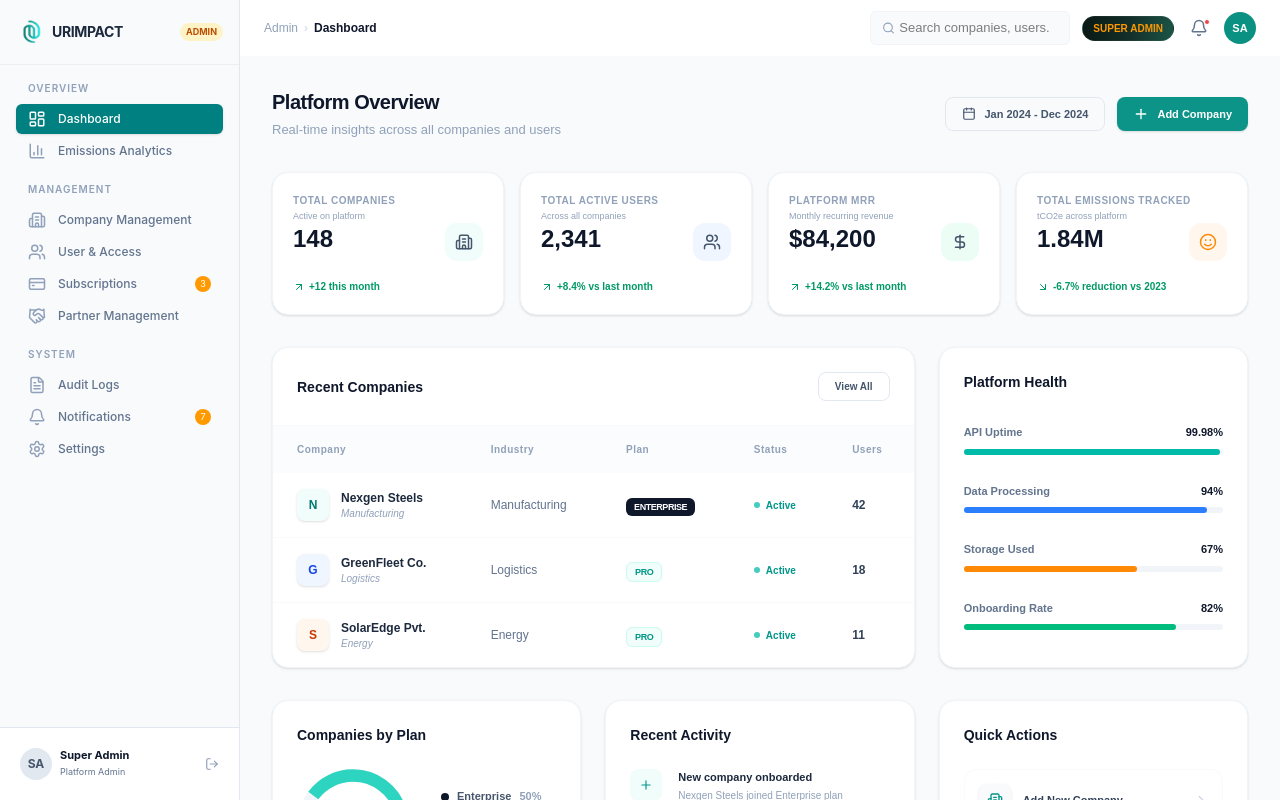
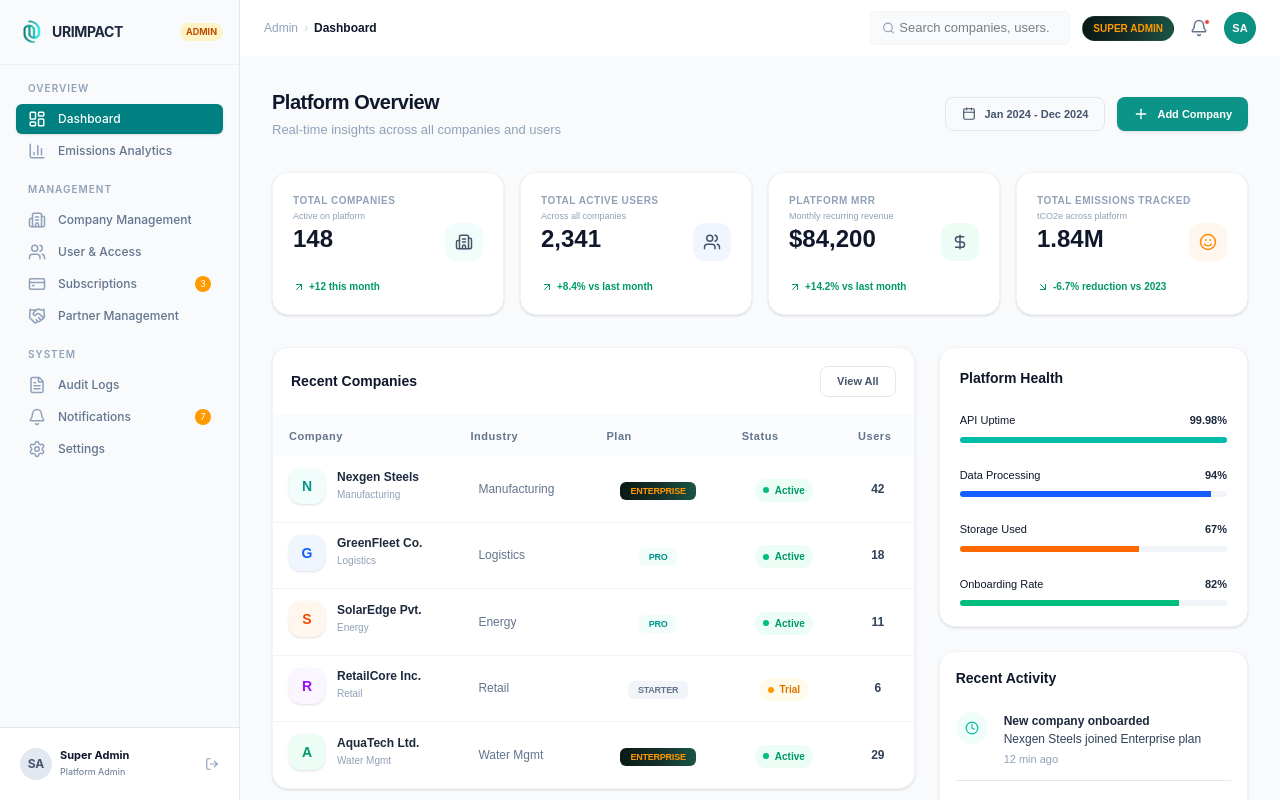
Before and after one commit to hlahijazi2002/A, a React (Vite) app: page /dashboard in a window 1280 px wide. Built offline with nearby package versions, Linux system fonts and the light colour scheme.

Commit message:
feat: enhance dashboard layout

```diff
--- a/index.html
+++ b/index.html
@@ -5,7 +5,7 @@
     <link rel="icon" type="image/svg+xml" href="/logo.png" />
     <meta name="viewport" content="width=device-width, initial-scale=1.0" />
     <link
-      href="https://fonts.googleapis.com/css2?family=Poppins:wght@300;400;500;600;700;800&display=swap"
+      href="https://fonts.googleapis.com/css2?family=DM+Sans:wght@400;500;600;700&display=swap"
       rel="stylesheet"
     />
     <title>URimpact-admin</title>
--- a/src/pages/Dashboard.tsx
+++ b/src/pages/Dashboard.tsx
@@ -8,6 +8,11 @@ import {
   ChevronRight,
   ArrowUpRight,
   ArrowDownRight,
+  Clock,
+  ShieldCheck,
+  UserPlus,
+  FileText,
+  Leaf,
 } from "lucide-react";
 
 const Dashboard = () => {
@@ -102,28 +107,28 @@ const Dashboard = () => {
         ))}
       </div>
 
-      <div className="grid grid-cols-1 md:grid-cols-2 lg:grid-cols-3 gap-6 mb-8">
+      <div className="grid grid-cols-1 lg:grid-cols-3 gap-6 mb-8 items-start">
         <div className="lg:col-span-2 bg-white rounded-2xl border border-slate-100 shadow-sm overflow-hidden">
-          <div className="p-6 flex justify-between items-center border-b border-slate-50">
+          <div className="p-4.5 flex justify-between items-center border-b border-slate-50">
             <h3 className="font-bold text-slate-900 text-sm">
               Recent Companies
             </h3>
-            <button className="text-[10px] font-bold  px-4 py-1.5 rounded-lg border border-slate-200 text-slate-600 transition-colors">
+            <button className="text-[11px] font-bold px-4 py-1.5 rounded-lg border border-slate-200 text-slate-600 hover:bg-slate-50 transition-colors">
               View All
             </button>
           </div>
           <div className="overflow-x-auto">
-            <table className="w-full text-left">
-              <thead className="bg-slate-50/50 text-[10px] text-slate-400 font-bold tracking-wider">
+            <table className="w-full text-left border-collapse">
+              <thead className="bg-slate-50/50 text-[11px] text-slate-500 font-bold tracking-wider">
                 <tr>
-                  <th className="px-6 py-4">Company</th>
-                  <th className="px-6 py-4">Industry</th>
-                  <th className="px-6 py-4">Plan</th>
-                  <th className="px-6 py-4">Status</th>
-                  <th className="px-6 py-4">Users</th>
+                  <th className="px-4 py-3">Company</th>
+                  <th className="px-4 py-3">Industry</th>
+                  <th className="px-4 py-3 ">Plan</th>
+                  <th className="px-4 py-3 ">Status</th>
+                  <th className="px-4 py-3 ">Users</th>
                 </tr>
               </thead>
-              <tbody className="divide-y divide-slate-50">
+              <tbody className="divide-y divide-slate-100">
                 {[
                   {
                     name: "Nexgen Steels",
@@ -132,7 +137,7 @@ const Dashboard = () => {
                     status: "Active",
                     users: "42",
                     initial: "N",
-                    color: "bg-teal-50 text-teal-700",
+                    color: "bg-teal-50 text-teal-600",
                   },
                   {
                     name: "GreenFleet Co.",
@@ -141,7 +146,7 @@ const Dashboard = () => {
                     status: "Active",
                     users: "18",
                     initial: "G",
-                    color: "bg-blue-50 text-blue-700",
+                    color: "bg-blue-50 text-blue-600",
                   },
                   {
                     name: "SolarEdge Pvt.",
@@ -150,45 +155,77 @@ const Dashboard = () => {
                     status: "Active",
                     users: "11",
                     initial: "S",
-                    color: "bg-orange-50 text-orange-700",
+                    color: "bg-orange-50 text-orange-600",
+                  },
+                  {
+                    name: "RetailCore Inc.",
+                    ind: "Retail",
+                    plan: "Starter",
+                    status: "Trial",
+                    users: "6",
+                    initial: "R",
+                    color: "bg-purple-50 text-purple-600",
+                  },
+                  {
+                    name: "AquaTech Ltd.",
+                    ind: "Water Mgmt",
+                    plan: "Enterprise",
+                    status: "Active",
+                    users: "29",
+                    initial: "A",
+                    color: "bg-emerald-50 text-emerald-600",
                   },
                 ].map((row, i) => (
                   <tr
                     key={i}
-                    className="hover:bg-slate-50/50 transition-colors cursor-pointer"
+                    className="hover:bg-slate-50/30 transition-colors cursor-pointer"
                   >
-                    <td className="px-6 py-4 flex items-center gap-3">
+                    <td className="px-4 py-3 flex items-center gap-3">
                       <div
-                        className={`w-8 h-8 ${row.color} rounded-lg flex items-center justify-center font-bold text-xs shadow-sm`}
+                        className={`w-9 h-9 ${row.color} rounded-xl flex items-center justify-center font-bold text-sm shadow-sm`}
                       >
                         {row.initial}
                       </div>
                       <div>
-                        <p className="text-xs font-bold text-slate-800">
+                        <p className="text-xs font-bold text-slate-800 leading-none mb-1">
                           {row.name}
                         </p>
-                        <p className="text-[10px] text-slate-400 italic">
+                        <p className="text-[10px] text-slate-400 font-medium">
                           {row.ind}
                         </p>
                       </div>
                     </td>
-                    <td className="px-6 py-4 text-xs text-slate-500 font-medium">
+                    <td className="px-6 py-5 text-xs text-slate-500 font-medium">
                       {row.ind}
                     </td>
-                    <td className="px-6 py-4">
+                    <td className="px-6 py-5 text-center">
                       <span
-                        className={`text-[9px] px-2 py-1 rounded-md font-black uppercase tracking-tighter ${row.plan === "Enterprise" ? "bg-slate-900 text-white" : "bg-teal-50 text-teal-600 border border-teal-100"}`}
+                        className={`text-[9px] px-2.5 py-1 rounded-md font-bold uppercase tracking-tight ${
+                          row.plan === "Enterprise"
+                            ? "bg-linear-to-r from-[rgb(10,26,22)] via-[#142e29] to-[#1a5546] text-[#ff9800]"
+                            : row.plan === "Pro"
+                              ? "bg-teal-50 text-teal-600"
+                              : "bg-slate-100 text-slate-500"
+                        }`}
                       >
                         {row.plan}
                       </span>
                     </td>
-                    <td className="px-6 py-4">
-                      <span className="text-teal-600 text-[10px] font-bold flex items-center gap-1.5">
-                        <span className="w-1.5 h-1.5 bg-teal-500 rounded-full animate-pulse"></span>{" "}
+                    <td className="px-6 py-5 text-center">
+                      <span
+                        className={`inline-flex items-center gap-1.5 text-[10px] font-bold px-2 py-1 rounded-full ${
+                          row.status === "Active"
+                            ? "bg-emerald-50 text-emerald-600"
+                            : "bg-amber-50 text-amber-600"
+                        }`}
+                      >
+                        <span
+                          className={`w-1.5 h-1.5 rounded-full ${row.status === "Active" ? "bg-emerald-500" : "bg-amber-500"}`}
+                        ></span>
                         {row.status}
                       </span>
                     </td>
-                    <td className="px-6 py-4 text-xs font-bold text-slate-700">
+                    <td className="px-6 py-5 text-center text-xs font-bold text-slate-700">
                       {row.users}
                     </td>
                   </tr>
@@ -198,29 +235,29 @@ const Dashboard = () => {
           </div>
         </div>
 
-        {/* Platform Health - Takes 1 col */}
-        <div className="bg-white rounded-2xl border border-slate-100 p-6 shadow-sm">
-          <h3 className="font-bold text-slate-900 text-sm mb-8">
+        <div className="space-y-6">
+          <div className="bg-white rounded-2xl border border-slate-100 p-5 shadow-sm">
+            <h3 className="font-bold text-slate-900 text-sm mb-6">
               Platform Health
             </h3>
-          <div className="space-y-7">
+            <div className="space-y-6">
               {[
                 {
                   label: "API Uptime",
                   val: "99.98%",
                   color: "bg-teal-500",
-                w: "99%",
+                  w: "99.98%",
                 },
                 {
                   label: "Data Processing",
                   val: "94%",
-                color: "bg-blue-500",
+                  color: "bg-blue-600",
                   w: "94%",
                 },
                 {
                   label: "Storage Used",
                   val: "67%",
-                color: "bg-orange-400",
+                  color: "bg-orange-500",
                   w: "67%",
                 },
                 {
@@ -231,13 +268,13 @@ const Dashboard = () => {
                 },
               ].map((h, i) => (
                 <div key={i}>
-                <div className="flex justify-between text-[11px] font-bold mb-2">
-                  <span className="text-slate-500">{h.label}</span>
-                  <span className="text-slate-900">{h.val}</span>
+                  <div className="flex justify-between text-[11px]  mb-2">
+                    <span className="text-slate-900">{h.label}</span>
+                    <span className="text-slate-800 font-bold">{h.val}</span>
                   </div>
-                <div className="h-1.5 bg-slate-100 rounded-full">
+                  <div className="h-1.5 bg-slate-100 rounded-full overflow-hidden">
                     <div
-                    className={`h-full ${h.color} rounded-full transition-all duration-1000`}
+                      className={`h-full ${h.color} transition-all duration-1000`}
                       style={{ width: h.w }}
                     ></div>
                   </div>
@@ -245,16 +282,73 @@ const Dashboard = () => {
               ))}
             </div>
           </div>
+
+          <div className="bg-white rounded-2xl border border-slate-100 p-4 shadow-sm">
+            <h3 className="font-bold text-slate-900 text-sm mb-6">
+              Recent Activity
+            </h3>
+            <div className="space-y-5">
+              {[
+                {
+                  t: "New company onboarded",
+                  s: "Nexgen Steels joined Enterprise plan",
+                  time: "12 min ago",
+                  color: "text-teal-500",
+                  bg: "bg-teal-50",
+                },
+                {
+                  t: "User role changed",
+                  s: "Priya S. promoted to Admin at GreenFleet",
+                  time: "1h ago",
+                  color: "text-blue-500",
+                  bg: "bg-blue-50",
+                },
+                {
+                  t: "Trial expiring",
+                  s: "RetailCore Inc. trial ends in 2 days",
+                  time: "3h ago",
+                  color: "text-orange-500",
+                  bg: "bg-orange-50",
+                },
+              ].map((item, i) => (
+                <div
+                  key={i}
+                  className="flex gap-4 pb-3 border-b border-slate-200 last:border-0 last:pb-0"
+                >
+                  <div
+                    className={`w-8 h-8 ${item.bg} rounded-full flex items-center justify-center shrink-0`}
+                  >
+                    <Clock size={14} className={item.color} />
+                  </div>
+                  <div>
+                    <p className="text-[12px] font-bold text-slate-800">
+                      {item.t}
+                    </p>
+                    <p className="text-[12px] text-slate-700 mt-0.5 leading-tight">
+                      {item.s}
+                    </p>
+                    <p className="text-[11px] text-slate-400 mt-1">
+                      {item.time}
+                    </p>
+                  </div>
+                </div>
+              ))}
+            </div>
+          </div>
+        </div>
       </div>
 
-      <div className="grid grid-cols-1 md:grid-cols-2 lg:grid-cols-3 gap-6">
-        <div className="bg-white rounded-2xl border border-slate-100 p-6 shadow-sm">
-          <h3 className="font-bold text-slate-900 text-sm mb-6">
+      <div className="grid grid-cols-1 md:grid-cols-3 gap-6 mb-8">
+        <div className="bg-white rounded-2xl border border-slate-100 p-8 shadow-sm">
+          <h3 className="font-bold text-slate-900 text-sm mb-8">
             Companies by Plan
           </h3>
-          <div className="flex items-center gap-8">
-            <div className="relative w-28 h-28 shrink-0">
-              <svg className="w-full h-full" viewBox="0 0 36 36">
+          <div className="flex items-center gap-6">
+            <div className="relative w-24 h-24 shrink-0">
+              <svg
+                className="w-full h-full transform -rotate-90"
+                viewBox="0 0 36 36"
+              >
                 <circle
                   cx="18"
                   cy="18"
@@ -263,122 +357,129 @@ const Dashboard = () => {
                   stroke="#f1f5f9"
                   strokeWidth="4"
                 ></circle>
+
                 <circle
                   cx="18"
                   cy="18"
                   r="15.9"
                   fill="transparent"
-                  stroke="#0f172a"
+                  stroke="#B2E2D5"
                   strokeWidth="4"
-                  strokeDasharray="50 100"
-                  strokeDashoffset="25"
+                  strokeDasharray="15 100"
+                  strokeDashoffset="0"
                 ></circle>
+
                 <circle
                   cx="18"
                   cy="18"
                   r="15.9"
                   fill="transparent"
-                  stroke="#2dd4bf"
+                  stroke="#4FD1C5"
                   strokeWidth="4"
                   strokeDasharray="35 100"
-                  strokeDashoffset="75"
+                  strokeDashoffset="-15"
+                ></circle>
+
+                <circle
+                  cx="18"
+                  cy="18"
+                  r="15.9"
+                  fill="transparent"
+                  stroke="#2D9A8F"
+                  strokeWidth="4"
+                  strokeDasharray="50 100"
+                  strokeDashoffset="-50"
                 ></circle>
               </svg>
             </div>
-            <div className="space-y-3">
-              <div className="flex items-center gap-2 text-[11px] font-bold text-slate-600">
-                <span className="w-2 h-2 bg-slate-900 rounded-full"></span>{" "}
-                Enterprise <span className="ml-auto text-slate-400">50%</span>
+
+            <div className="flex-1 space-y-4">
+              {[
+                { label: "Enterprise", val: "50%", color: "bg-[#2D9A8F]" },
+                { label: "Pro", val: "35%", color: "bg-[#4FD1C5]" },
+                { label: "Starter", val: "15%", color: "bg-[#B2E2D5]" },
+              ].map((item, i) => (
+                <div key={i} className="flex items-center justify-between">
+                  <div className="flex items-center gap-3">
+                    <span
+                      className={`w-2.5 h-2.5 ${item.color} rounded-md`}
+                    ></span>
+                    <span className="text-xs font-semibold text-slate-600">
+                      {item.label}
+                    </span>
                   </div>
-              <div className="flex items-center gap-2 text-[11px] font-bold text-slate-600">
-                <span className="w-2 h-2 bg-teal-400 rounded-full"></span> Pro{" "}
-                <span className="ml-auto text-slate-400">35%</span>
+                  <span className="text-xs font-bold text-slate-500">
+                    {item.val}
+                  </span>
                 </div>
-              <div className="flex items-center gap-2 text-[11px] font-bold text-slate-600">
-                <span className="w-2 h-2 bg-slate-200 rounded-full"></span>{" "}
-                Starter <span className="ml-auto text-slate-400">15%</span>
-              </div>
+              ))}
             </div>
           </div>
         </div>
 
-        {/* Recent Activity */}
-        <div className="bg-white rounded-2xl border border-slate-100 p-6 shadow-sm">
-          <h3 className="font-bold text-slate-900 text-sm mb-6">
-            Recent Activity
+        <div className="bg-white rounded-2xl border border-slate-100 p-5 shadow-sm">
+          <h3 className="font-bold text-slate-900 text-sm mb-4">
+            Subscription Status
           </h3>
-          <div className="space-y-6">
+          <div className="space-y-3 ">
             {[
               {
-                t: "New company onboarded",
-                s: "Nexgen Steels joined Enterprise plan",
-                time: "12 min ago",
-                bg: "bg-teal-50",
-                icon: <Plus size={14} className="text-teal-600" />,
+                label: "Active",
+                count: 128,
+                color: "bg-emerald-500",
+                w: "70%",
               },
-              {
-                t: "User role changed",
-                s: "Priya S. promoted to Admin at GreenFleet",
-                time: "1h ago",
-                bg: "bg-blue-50",
-                icon: <Users size={14} className="text-blue-600" />,
-              },
-              {
-                t: "Trial expiring",
-                s: "RetailCore Inc. trial ends in 2 days",
-                time: "3h ago",
-                bg: "bg-orange-50",
-                icon: <Calendar size={14} className="text-orange-600" />,
-              },
-            ].map((item, i) => (
-              <div key={i} className="flex gap-4 relative">
-                {i !== 2 && (
-                  <div className="absolute left-4 top-8 w-px h-6 bg-slate-100"></div>
-                )}
+              { label: "Trial", count: 14, color: "bg-amber-400", w: "15%" },
+              { label: "Suspended", count: 4, color: "bg-rose-400", w: "5%" },
+              { label: "Churned", count: 2, color: "bg-slate-200", w: "3%" },
+            ].map((status, i) => (
               <div
-                  className={`w-8 h-8 ${item.bg} rounded-lg flex items-center justify-center shrink-0`}
+                key={i}
+                className="flex items-center justify-between group py-2  border-b border-slate-200 last:border-0 last:pb-0  "
               >
-                  {item.icon}
+                <span className="text-xs font-semibold text-slate-600 w-35">
+                  {status.label}
+                </span>
+                <div className="flex-1 h-1.5 bg-slate-50 rounded-full  overflow-hidden">
+                  <div
+                    className={`h-full ${status.color} rounded-full`}
+                    style={{ width: status.w }}
+                  ></div>
                 </div>
-                <div>
-                  <p className="text-[11px] font-black text-slate-800">
-                    {item.t}
-                  </p>
-                  <p className="text-[10px] text-slate-400 mt-0.5">{item.s}</p>
-                  <p className="text-[9px] text-slate-300 mt-1">{item.time}</p>
-                </div>
+                <span className="text-xs font-bold text-slate-900 w-8 text-right">
+                  {status.count}
+                </span>
               </div>
             ))}
           </div>
         </div>
 
-        {/* Quick Actions */}
-        <div className="bg-white rounded-2xl border border-slate-100 p-6 shadow-sm">
-          <h3 className="font-bold text-slate-900 text-sm mb-6">
+        <div className="bg-white rounded-2xl border border-slate-100 p-5 shadow-sm">
+          <h3 className="font-bold text-slate-900 text-sm mb-2">
             Quick Actions
           </h3>
-          <div className="space-y-3">
+          <div className="space-y-2">
             {[
-              { label: "Add New Company", icon: <Building2 size={16} /> },
-              { label: "Invite Admin User", icon: <Users size={16} /> },
-              { label: "View Audit Logs", icon: <Calendar size={16} /> },
-              { label: "Emissions Report", icon: <Smile size={16} /> },
+              { label: "Add New Company", icon: <ShieldCheck size={18} /> },
+              { label: "Invite Admin User", icon: <UserPlus size={18} /> },
+              { label: "View Audit Logs", icon: <FileText size={18} /> },
+              { label: "Emissions Report", icon: <Leaf size={18} /> },
             ].map((action, i) => (
               <div
                 key={i}
-                className="group flex items-center justify-between p-3.5 border border-slate-50 rounded-xl hover:bg-slate-50 cursor-pointer transition-all"
+                className="group flex items-center justify-between py-1 px-2 rounded-xl hover:bg-slate-50 cursor-pointer transition-all"
               >
-                <div className="flex items-center gap-3">
-                  <div className="p-2 bg-slate-50 group-hover:bg-white rounded-lg text-teal-600 transition-colors shadow-sm">
+                <div className="flex items-center gap-4">
+                  <div className="p-2.5 bg-teal-50/50 text-teal-600 rounded-xl group-hover:bg-teal-50 transition-colors">
                     {action.icon}
                   </div>
-                  <span className="text-[11px] font-bold text-slate-700">
+                  <span className="text-xs font-bold text-slate-700">
                     {action.label}
                   </span>
                 </div>
                 <ChevronRight
                   size={14}
-                  className="text-slate-300 group-hover:text-teal-600 transition-colors"
+                  className="text-slate-300 group-hover:text-teal-600 group-hover:translate-x-0.5 transition-all"
                 />
               </div>
             ))}
```
Also changed, not shown: src/pages/CompanyManagement.tsx (added). Lines whose indentation alone changed are shown as unchanged.
